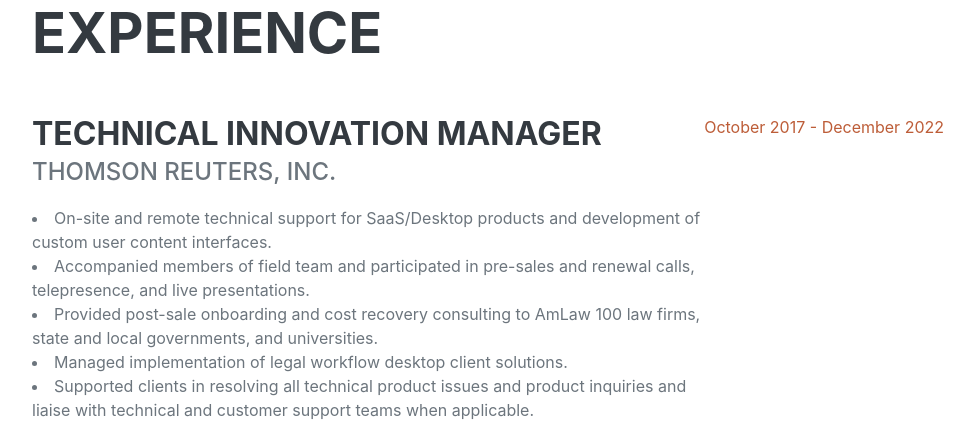
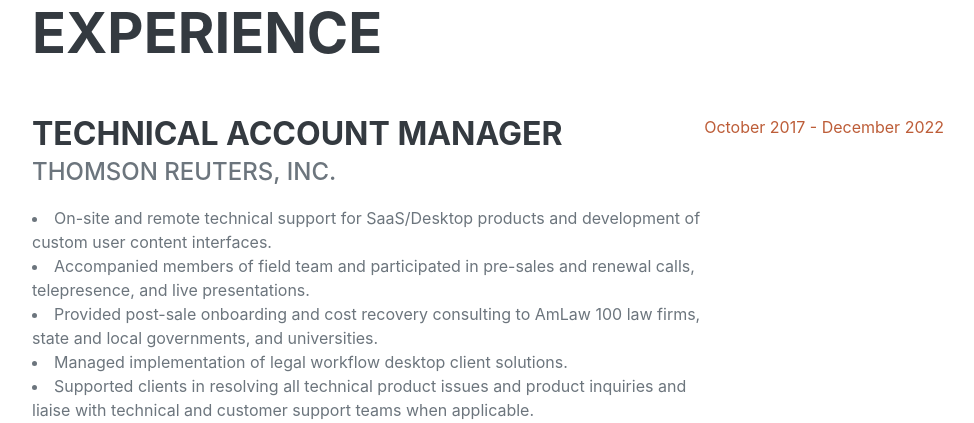
Before and after one commit to ejseader/flask_resume, a Flask app: page / in a window 1280 px wide. Shown: the part 881-1304 px from the top of the page, without its empty margins (288-1262 px from the left). Run offline with Flask 2, Linux system fonts and the light colour scheme; some libraries are stand-ins or nearby versions; some web fonts are replaced.

Commit message:
TIM to TAM

```diff
--- a/templates/index.html
+++ b/templates/index.html
@@ -65,7 +65,7 @@
                     <h2 class="mb-5">Experience</h2>
                     <div class="d-flex flex-column flex-md-row justify-content-between mb-5">
                         <div class="flex-grow-1">
-                            <h3 class="mb-0">Technical Innovation Manager</h3>
+                            <h3 class="mb-0">Technical Account Manager</h3>
                             <div class="subheading mb-3">Thomson Reuters, Inc.</div>
                             <p><li>On-site and remote technical support for SaaS/Desktop products and development of custom user content interfaces.</li>
                             <li>Accompanied members of field team and participated in pre-sales and renewal calls, telepresence, and live presentations.</li>
```
